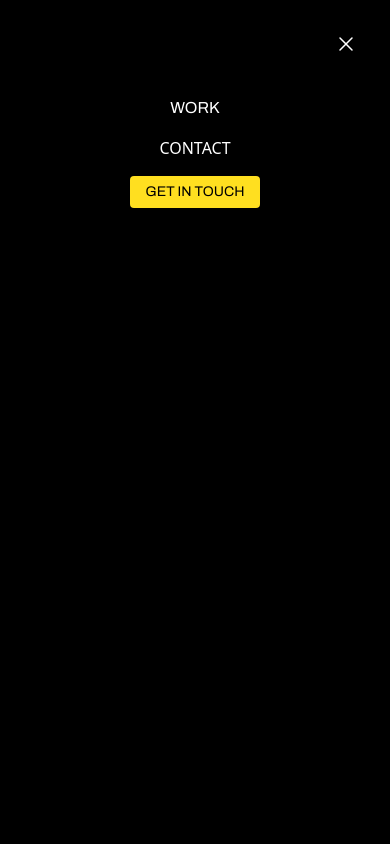
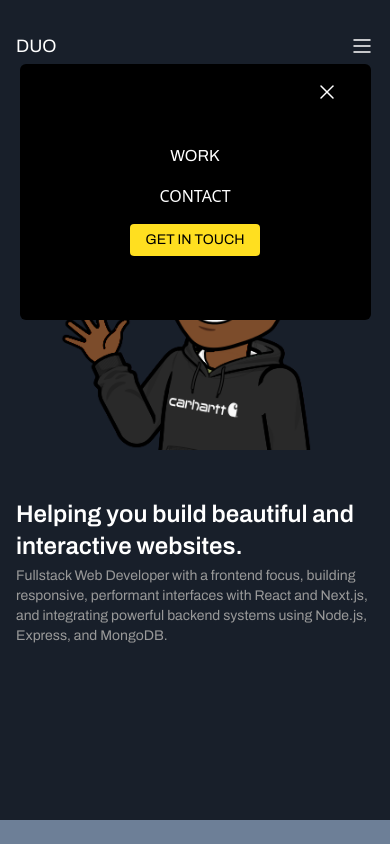
Before and after one commit to Davethadev/portfolio-v2, a Next.js app: page / in a window 390 px wide. Both pictures are taken after a click on the button 362 px from the left and 46 px from the top of the page. Shown: the top 844 px of the page. Built offline with nearby package versions, Linux system fonts and the light colour scheme.

Commit message:
update styling for mobile navbar

```diff
--- a/package.json
+++ b/package.json
@@ -13,6 +13,7 @@
     "aos": "^3.0.0-beta.6",
     "class-variance-authority": "^0.7.1",
     "clsx": "^2.1.1",
+    "framer-motion": "^12.12.1",
     "lucide-react": "^0.511.0",
     "next": "15.3.2",
     "postcss": "^8.5.3",
--- a/src/app/components/Navbar.tsx
+++ b/src/app/components/Navbar.tsx
@@ -2,7 +2,7 @@
 
 import Link from "next/link";
 import { useState } from "react";
-
+import { motion, AnimatePresence } from "framer-motion";
 import { Menu, X } from "lucide-react";
 
 const Navbar = () => {
@@ -67,9 +67,18 @@ const Navbar = () => {
           Get in touch
         </a>
       </div>
-
+      <AnimatePresence>
         {isMobileNav && (
-        <div className="md:hidden w-full text-center py-8 px-0 absolute top-0 z-10 bg-black h-screen overflow-y-clip">
+          <motion.div
+            initial={{ opacity: 0, y: 20 }}
+            animate={{
+              opacity: 1,
+              y: 0,
+              transition: { ease: "easeInOut", duration: 0.25, type: "spring" },
+            }}
+            exit={{ opacity: 0, y: 20 }}
+            className="md:hidden w-[90%] mx-auto pt-4 pb-16 px-0 absolute top-16 right-0 left-0 text-center z-10 bg-black h-auto rounded-sm"
+          >
             <button
               className="md:hidden absolute right-8"
               onClick={closeMobileNav}
@@ -77,13 +86,21 @@ const Navbar = () => {
               <X strokeWidth={1.5} color="white" />
             </button>
             {/* <a href="#">Articles</a> */}
-          <a href="#work" onClick={closeMobileNav} className="font-archivo font-normal uppercase text-white mt-16 mx-auto text-center block">
+            <a
+              href="#work"
+              onClick={closeMobileNav}
+              className="font-archivo font-normal uppercase text-white mt-16 mx-auto text-center block"
+            >
               Work
             </a>
             {/* <a href="" className="font-archivo font-normal uppercase text-white mt-4 mx-auto text-center block">
             About
           </a> */}
-          <a href="#contact-me" onClick={closeMobileNav} className=".font-archivo font-normal transition-all 500ms ease-in-out uppercase text-white mt-4 mx-auto text-center block">
+            <a
+              href="#contact-me"
+              onClick={closeMobileNav}
+              className=".font-archivo font-normal transition-all 500ms ease-in-out uppercase text-white mt-4 mx-auto text-center block"
+            >
               Contact
             </a>
             <Link
@@ -92,8 +109,9 @@ const Navbar = () => {
             >
               Get in touch
             </Link>
-        </div>
+          </motion.div>
         )}
+      </AnimatePresence>
     </>
   );
 };
--- a/src/app/components/WorkCard.tsx
+++ b/src/app/components/WorkCard.tsx
@@ -12,8 +12,8 @@ type WorkCardProps = {
 const WorkCard = ({ img, title, desc, href }: WorkCardProps) => {
   return (
     <div
-      // data-aos="fade-up"
-      // data-aos-duration="250"
+      data-aos="fade-up"
+      // data-aos-duration="500"
       className="w-full bg-[#11191d] rounded-xl px-8 py-8 space-y-4 relative"
     >
       <Image
--- a/src/app/components/Works.tsx
+++ b/src/app/components/Works.tsx
@@ -5,9 +5,14 @@ import { works } from "../constants/works";
 const Works = () => {
   return (
     <div id="work" className="pb-14 px-0 pt-8 w-full">
-      <h2 className="text-center font-archivo font-semibold text-2xl md:text-4xl text-white py-16">
+      <h2 className="text-center font-archivo font-semibold text-2xl md:text-4xl text-white pt-16 pb-4">
         These are some of my projects
       </h2>
+      <p className="text-sm text-[#999] text-center italic">
+        ⚠️ Note: Most of the web apps shown below may have
+        limited functionality as their backend servers are currently offline or
+        running on local environments.
+      </p>
       {/* <Tabs defaultValue="web apps" className="w-40 mx-auto bg-[#11191d]">
         <TabsList>
           <TabsTrigger
--- a/src/app/constants/works.tsx
+++ b/src/app/constants/works.tsx
@@ -34,9 +34,16 @@ export const works = [
   {
     img: "/mlogistics.png",
     title: "Mlogistics",
-    desc: `Mlogistics is a logistics management application designed to
-            streamline the delivery of goods by connecting customers with local
-            businesses and riders.`,
+    desc: (
+      <>
+        Mlogistics is a logistics management application designed to streamline
+        the delivery of goods by connecting customers with local businesses and
+        riders. <strong>Currently in development</strong>; many of the core
+        features like live tracking and user dashboards are being actively
+        built.
+      </>
+    ),
+
     href: "https://mlogistics-app-v2.netlify.app/",
   },
   {
```
Also changed, not shown: 1 other file (tests, documents, lock files or other folders). Lines whose indentation alone changed are shown as unchanged.
